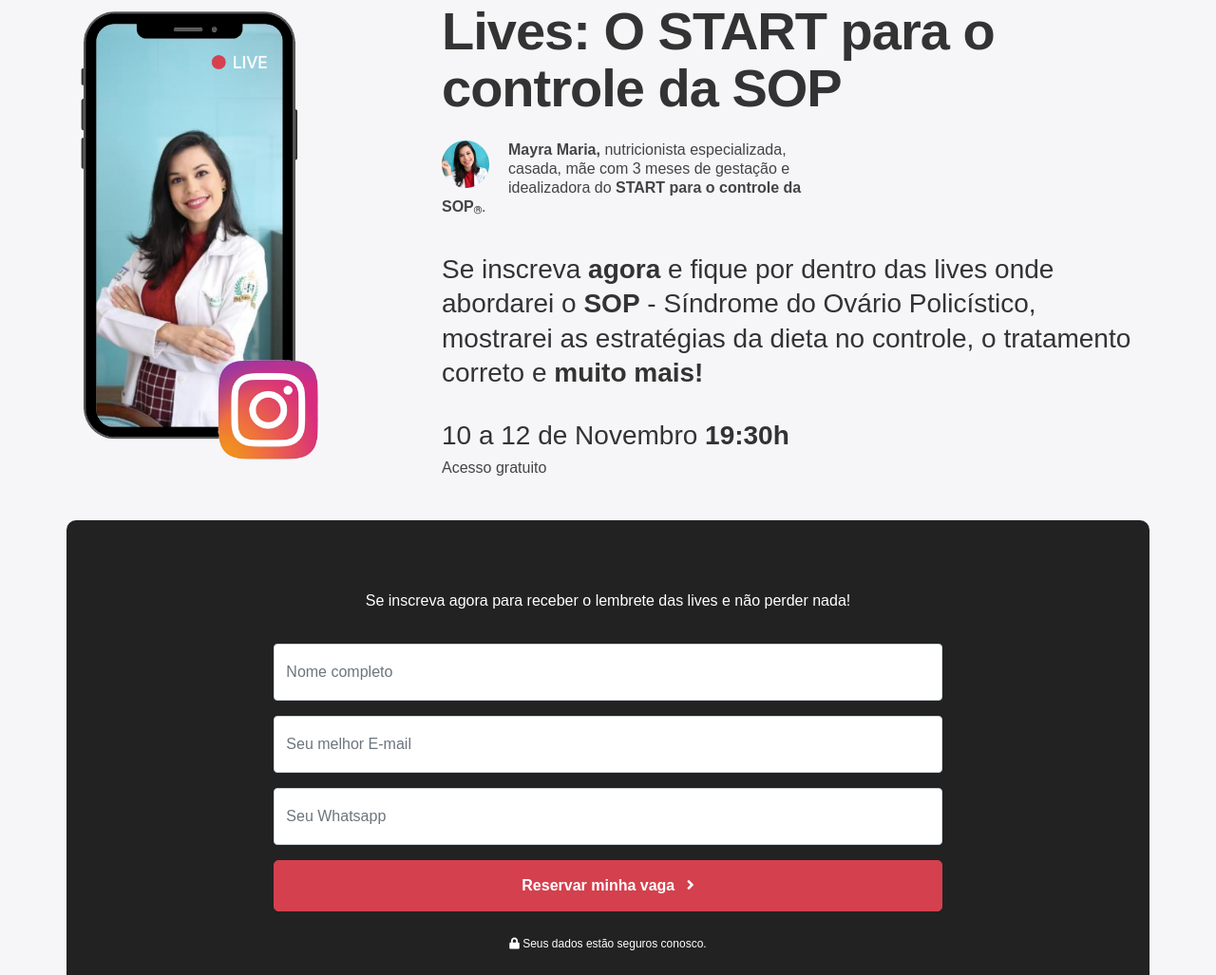
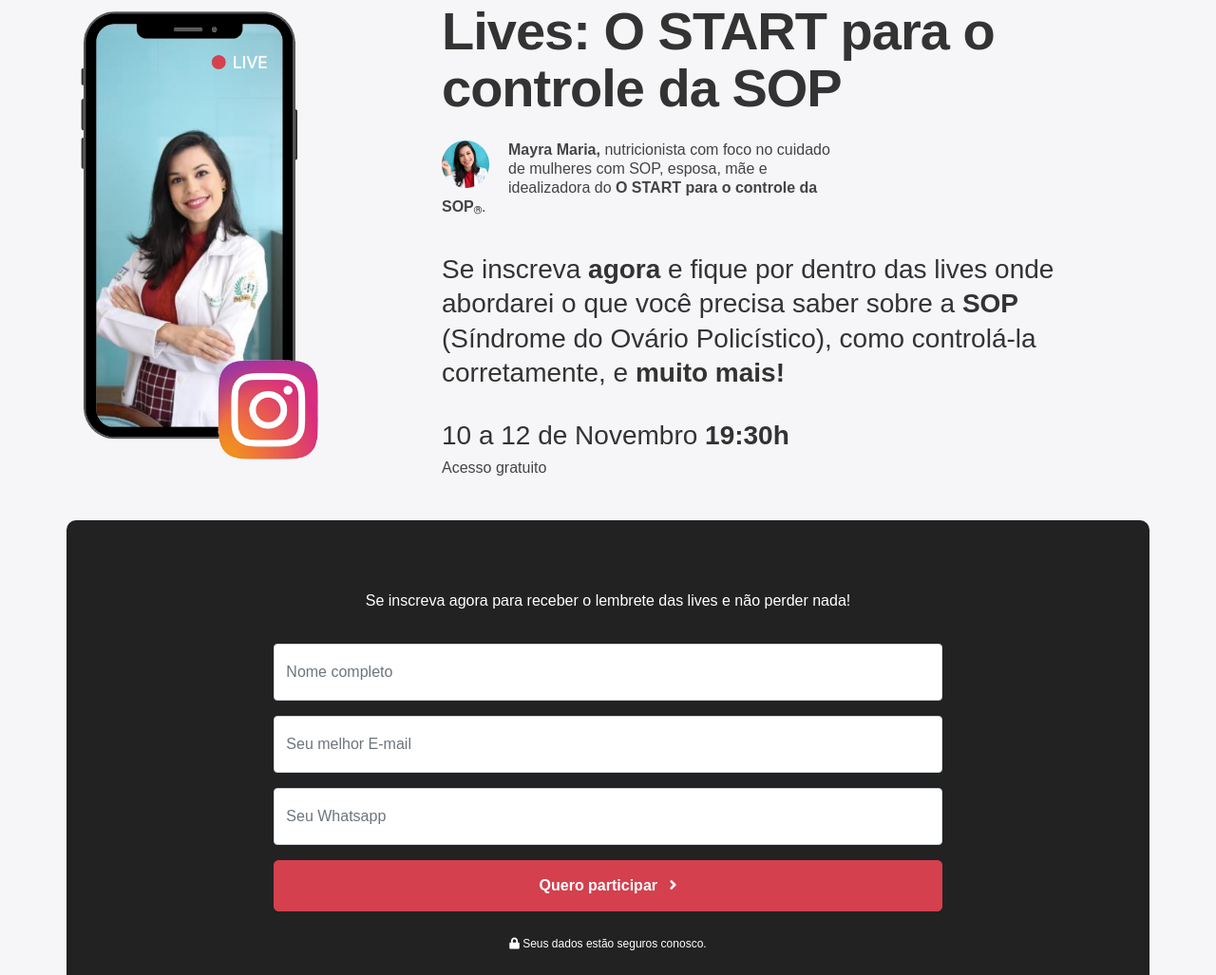
Before and after one commit to tiagoamx/tiagoamx.github.io, a plain HTML site: page startcontrolesop.html in a window 1280 px wide. Shown: the part 137-1164 px from the top of the page at 95% size. Drawn offline with Linux system fonts and the light colour scheme; a web font is replaced by a local one.

Commit message:
Ajuste mensagem

```diff
--- a/startcontrolesop.html
+++ b/startcontrolesop.html
@@ -51,13 +51,14 @@
                                 style="max-width:50px!important; float:left; margin:0 20px 0 0;">
                             <p class="text-left"
                                 style="font-weight:300; line-height:20px; width:100%; max-width:420px;">
-                                <strong style="font-weight:600;">Mayra Maria,</strong> nutricionista especializada,
-                                casada, mãe com 3 meses de gestação e idealizadora do <strong style="font-weight:600;">
-                                    START para o controle da SOP<span style="font-size:8px;">Ⓡ</span></strong>.
+                                <strong style="font-weight:600;">Mayra Maria,</strong> nutricionista com foco no cuidado de mulheres com SOP, esposa, mãe e idealizadora do
+                                <strong style="font-weight:600;">O START para o controle da SOP<span style="font-size:8px;">Ⓡ</span></strong>.
                             </p>
                         </div>
-                        <h3 style="font-weight:300;">Se inscreva <strong style="font-weight:600;">agora</strong> e fique por dentro das lives onde abordarei o <strong style="font-weight:600;">SOP</strong> - Síndrome do Ovário Policístico, mostrarei as
-                            estratégias da dieta no controle, o tratamento correto e <strong style="font-weight:600;">muito mais!</strong></h3>
+                        <h3 style="font-weight:300;">Se inscreva
+                            <strong style="font-weight:600;">agora</strong> e fique por dentro das lives onde abordarei o que você precisa saber sobre a <strong style="font-weight:600;">SOP</strong> </br>(Síndrome do Ovário Policístico), como controlá-la corretamente, e
+                            <strong style="font-weight:600;">muito mais!</strong>
+                        </h3>
                         </br>
                         <h3 style="font-weight:300;">10 a 12 de Novembro <strong style="font-weight:600;">19:30h</strong></h3>
                         <span class="subheading2">
@@ -90,7 +91,7 @@
                                 <input type="text" required class="form-control" name="MERGE6" id="MERGE6" placeholder="Seu Whatsapp">
                             </div>
                             <button id="" class="btn btn-main w-100"
-                                type="submit">Reservar minha vaga <i class="fa fa-angle-right ml-2"></i></button>
+                                type="submit">Quero participar <i class="fa fa-angle-right ml-2"></i></button>
                             <p style="font-size:12px;"><i class="fa fa-lock"></i> Seus dados estão seguros conosco.</p>
                         </form>
                     </div>
```
